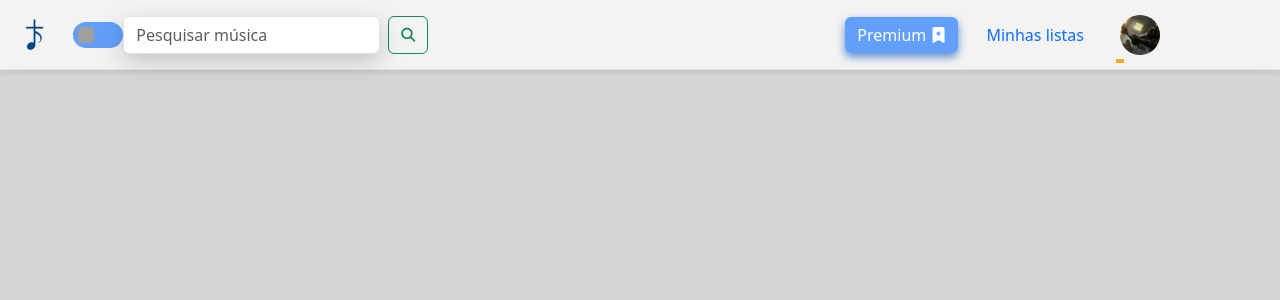
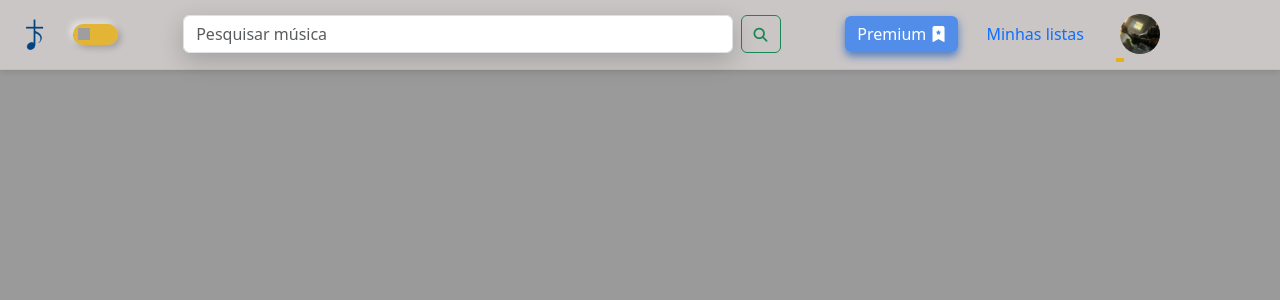
Before and after one commit to AdemarLira/gospel_chords, a PHP site: page /dashboard.php in a window 1280 px wide. Shown: the top 300 px of the page. Run offline with PHP 8.4, Linux system fonts and the light colour scheme; data that the repository does not hold is empty; some libraries are stand-ins or nearby versions; grey boxes are pictures that could not be loaded.

Commit message:
Ajuste no header do dashboard

```diff
--- a/css/dashboard2.css
+++ b/css/dashboard.css
@@ -1,9 +1,15 @@
 body {
   font-family:Verdana, Geneva, Tahoma, sans-serif;
-  transition: background-color 0.5s, color 0.5s;
+  transition: background-color 1.0s, color 0.5s;
 }
+
+#pesquisa-musica{
+  margin-left: auto;
+  width: 50%;
+}
+
 body.light-mode {
-  background-color: rgb(214, 214,214);
+  background-color: rgb(155, 154, 154);
   color: black;
 }
 
@@ -17,14 +23,13 @@ body.dark-mode {
   display: flex;
   justify-content: center;
   align-items: center;
-  /* padding: 0 200px;  */
 }
 
 .theme-switch {
   position: relative;
   display: inline-block;
-  width: 50px;
-  height: 26px;
+  width: 45px;
+  height: 21px;
 }
 
 .slider {
@@ -34,11 +39,14 @@ body.dark-mode {
   left: 0;
   right: 0;
   bottom: 0;
-  background-color: #0d6efda2;
+  background-color: rgba(231, 177, 29, 0.856);
   transition: 0.4s;
   border-radius: 26px;
-  width: 50px;
-  height: 26px;
+  width: 45px;
+  height: 21px;
+  box-shadow:
+    3px 3px 6px rgba(0, 0, 0, 0.2),  /* sombra inferior direita */
+    -3px -3px 6px rgba(255, 255, 255, 0.5); /* luz superior esquerda */
 }
 
 .slider:hover {
@@ -50,57 +58,30 @@ body.dark-mode {
   content: "";
   height: 20px;
   width: 20px;
-  left: 3px;
-  bottom: 3px;
+  left: 1px;
+  bottom: 1px;
   border-radius: 50%;
   transition: 0.4s;
-  background-size: 16px 16px; /* Tamanho fixo */
+  background-size: 12px 12px;
   background-repeat: no-repeat;
   background-position: center;
-  background-image: url('https://images.icon-icons.com/8/PNG/256/sunrise_sun_sunny_shower_showers_sunny_cloudy_fog_day_time_1458.png');
+  background-image: url('https://cdn.iconscout.com/icon/premium/png-512-thumb/sol-2712011-2260881.png?f=webp&w=256');
 }
 
 input:checked + .slider {
-  background-color: #2c0b47;
+  background-color: rgb(141, 141, 141);
 }
 input:checked + .slider:hover {
   box-shadow: 0 0 20px rgb(255, 255, 255);
 }
 input:checked + .slider:before {
   transform: translateX(24px);
-  background-image: url('https://images.icon-icons.com/32/PNG/256/moon_night_midnight_2768.png');
+  background-image: url('https://cdn.iconscout.com/icon/free/png-512/free-lua-476-444867.png?f=webp&w=256');
 }
 
 #checkbox {
   width: 0.2px;
 }
-
-#painel-navegacao
-/* ------------ */
-
-/*
-#background {
-  position: fixed;
-  inset: 0;
-  z-index: -1;
-  width: 100%;
-  height: 100vh;
-}
-
-#background video {
-  width: 100%;
-  height: 100%;
-  object-fit: cover;
-}
-
-#background::after {
-  content: '';
-  width: inherit;
-  height: inherit;
-  position: fixed;
-  inset: 0;
-  background: linear-gradient(109deg, rgba(10, 12, 16, 0.8) 15%, rgba(10, 12, 16, 0.6) 20%, rgba(10, 12, 15, 0.99) 85%);
-}  */
 
 /* Ajuste no header */
 #painel-navegacao.custom-navbar {
@@ -114,7 +95,7 @@ input:checked + .slider:before {
 }
 
 .custom-navbar {
-  background-color: rgba(255, 255, 255, 0.7);
+  background-color: rgba(204, 200, 200, 0.973);
   backdrop-filter: blur(10px);
   -webkit-backdrop-filter: blur(10px);
   box-shadow: 0 2px 6px rgba(0,0,0,0.1);
--- a/dashboard.php
+++ b/dashboard.php
@@ -11,7 +11,7 @@ $imagemPerfil = isset($_SESSION['imagemPerfil']) ? $_SESSION['imagemPerfil'] : '
     <meta name="viewport" content="width=device-width, initial-scale=1.0">
     <link rel="icon" type="image/x-icon" href="./img/logo_amarela.png">
     <script src="https://kit.fontawesome.com/328073035f.js" crossorigin="anonymous"></script>
-    <link rel="stylesheet" href="css/dashboard2.css">
+    <link rel="stylesheet" href="css/dashboard.css">
     <link href="https://cdn.jsdelivr.net/npm/bootstrap@5.3.3/dist/css/bootstrap.min.css" rel="stylesheet">
     <link href="https://cdn.jsdelivr.net/npm/bootstrap-icons@1.10.5/font/bootstrap-icons.css" rel="stylesheet">
   <title>Página inicial</title>
@@ -36,7 +36,7 @@ $imagemPerfil = isset($_SESSION['imagemPerfil']) ? $_SESSION['imagemPerfil'] : '
         </label>
       </div>
 <!-- BUSCA musicas -->
-      <form class="d-flex me-auto" role="search">
+      <form class="d-flex me-auto" role="search" id="pesquisa-musica">
         <input class="form-control me-2" type="search" placeholder="Pesquisar música" aria-label="Search">
         <button class="btn btn-outline-success" type="submit">
           <i class="fa-solid fa-magnifying-glass fa-sm"></i>
@@ -66,8 +66,6 @@ $imagemPerfil = isset($_SESSION['imagemPerfil']) ? $_SESSION['imagemPerfil'] : '
       </div>
     </div>
   </nav>
-  <div>
-</div>
 <!-- <div id="background">
   <video loop autoplay muted>
     <source src="mp4/violao.mp4" type="video/mp4">
```
Lines whose indentation alone changed are shown as unchanged.
